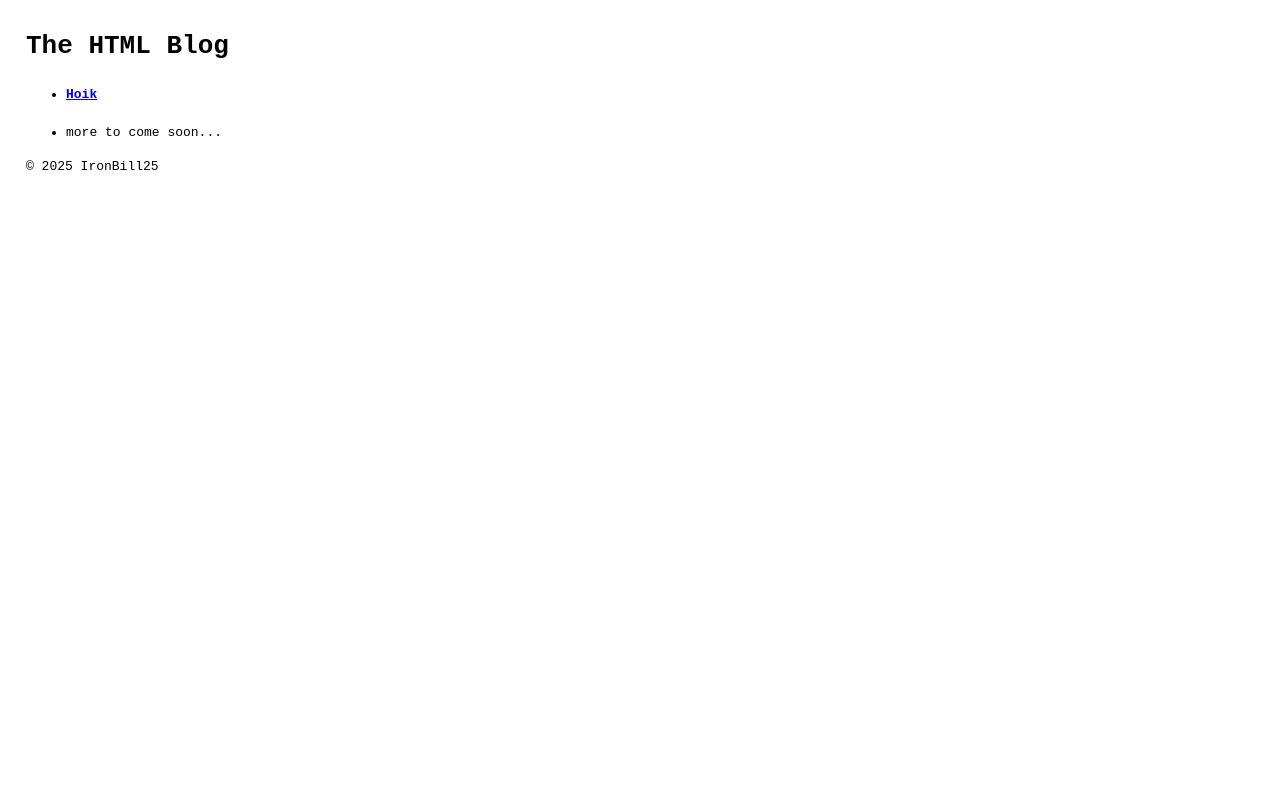
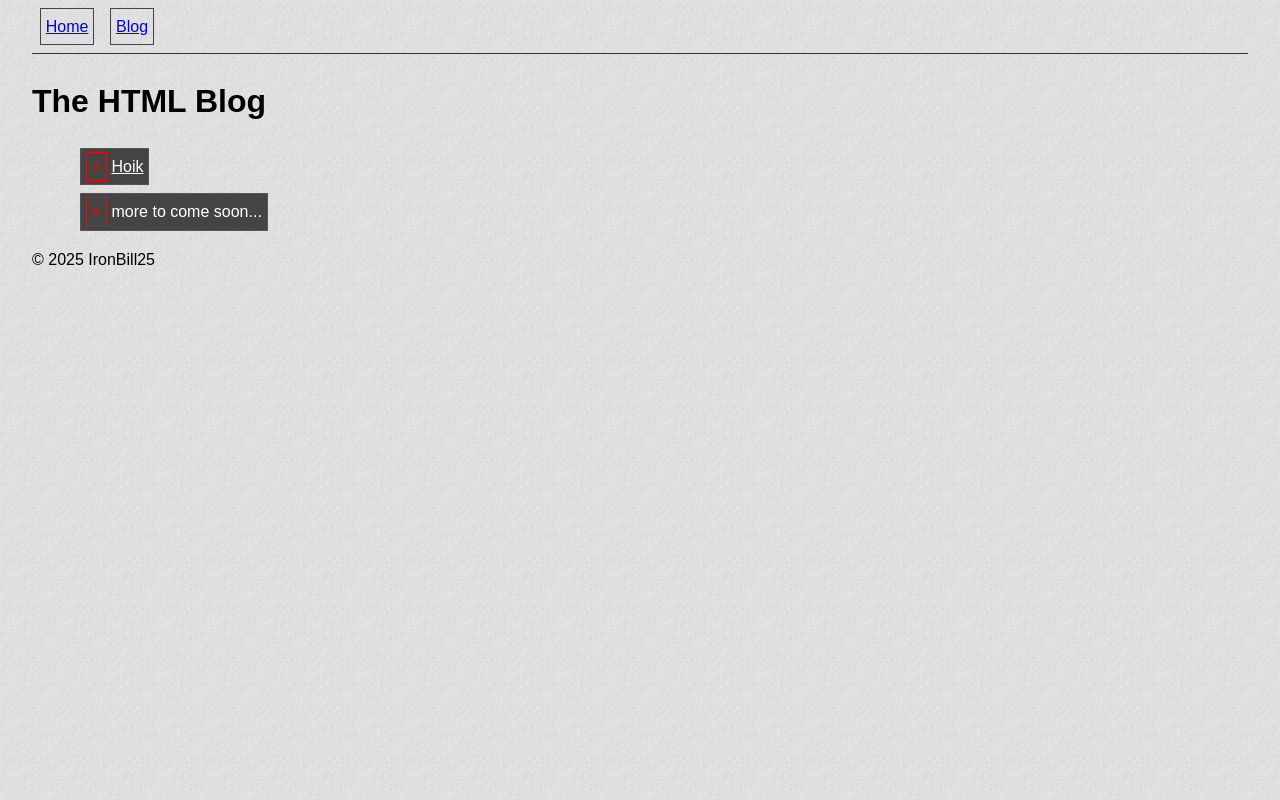
Before and after one commit to Ironbill25/html-directory, a plain HTML site: page blog/index.html in a window 1280 px wide. Drawn offline with Linux system fonts and the light colour scheme.

```diff
--- a/blog/index.html
+++ b/blog/index.html
@@ -1,23 +1,17 @@
 <!DOCTYPE html>
 <html lang="en-US">
-
   <head>
-    <meta charset="UTF-8">
-    <meta name="viewport" content="width=device-width, initial-scale=1.0">
+    <meta charset="UTF-8" />
+    <meta name="viewport" content="width=device-width, initial-scale=1.0" />
     <title>The HTML Directory - Blog</title>
-    <style>
-        * {
-            font-family: monospace;
-        }
-
-        body {
-            line-height: 1.6;
-            margin: 2rem;
-        }
-    </style>
+    <link rel="stylesheet" href="/main.css" />
   </head>
 
   <body>
+    <nav>
+      <span><a href="/">Home</a></span
+      ><span><a href="/blog/">Blog</a></span>
+    </nav>
     <header>
       <h1>The HTML Blog</h1>
     </header>
@@ -25,11 +19,7 @@
     <main>
       <section>
         <ul>
-                <li>
-                    <a href="hoik">
-                        <h4>Hoik</h4>
-                    </a>
-                </li>
+          <li><a href="hoik">Hoik</a></li>
           <li>more to come soon...</li>
         </ul>
       </section>
@@ -39,5 +29,4 @@
       <p>&copy; 2025 IronBill25</p>
     </footer>
   </body>
-
 </html>
--- /dev/null
+++ b/main.css
@@ -0,0 +1,12 @@
+* { font-family: sans-serif; }
+body { line-height: 1.6; margin: 2rem; margin-top:0; background-image:url("/bg.png"); background-repeat: repeat; background-size: 50px;}
+object {overflow:visible; width:100%;margin:0;}
+t-big { font-size: 1.5rem; }
+t-sml { font-size: 0.75rem; }
+article {border: 1px solid #333; padding: 1rem; background-image:url("/postbg.png"); background-repeat: repeat; background-size: 100px;}
+ul {list-style-type: none;}
+li {border:1px solid #555; background-color:#444; color:white; width:fit-content; padding:0.3rem; margin:0.5rem; cursor:pointer;}
+li::before {content: ">"; border:1px solid red; color:red; padding:0.3rem; margin-right:0.3rem;}
+li * {display:inline; color:white;}
+nav {border-bottom:1px solid #333;}
+nav span {display:inline-block; margin:0.5rem; border:1px solid #444; padding:0.3rem;}
```
Also changed, not shown: blog/hoik.html (+11 -6 lines), index.html (+6 -4 lines), bg.png (added), blog/hoik.txt (added), postbg.png (added), stars.png (added). Lines whose indentation alone changed are shown as unchanged.
